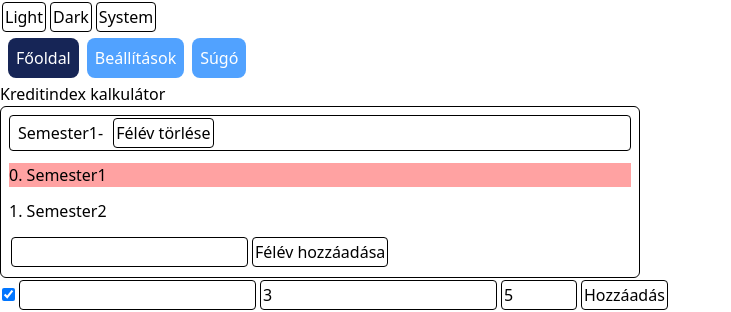
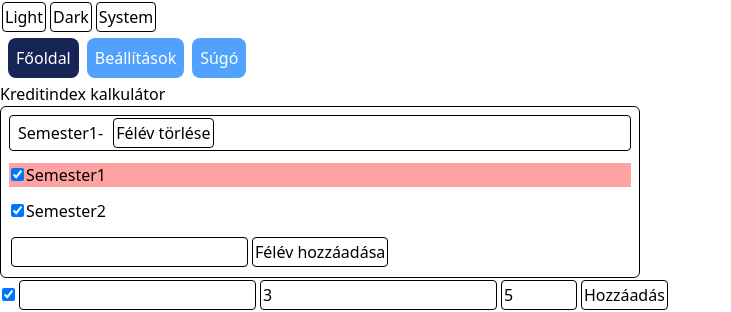
Before and after one commit to janosnagygyorgy/kredit-v2, a React (Vite) app: page /Home in a window 1280 px wide. Shown: the top 312 px of the page, without its empty margins (0-731 px from the left). Built offline with nearby package versions, Linux system fonts and the light colour scheme.

Commit message:
Add semester include option
Added the ability to include/exclude semesters from the cumulated statistics.

```diff
--- a/src/interfaces/Semester.ts
+++ b/src/interfaces/Semester.ts
@@ -1,3 +1,3 @@
 import type { Subject } from "./Subject";
 
-export type Semester = { name: string; subjects: Subject[] };
+export type Semester = { name: string; included: boolean; subjects: Subject[] };
--- a/src/pages/home/Home.tsx
+++ b/src/pages/home/Home.tsx
@@ -24,7 +24,13 @@ function Home({
     data.find((s) => s.name === selectedSemester)?.subjects ?? [];
   const date = new Date();
   const defaultSemesterName =
-    date.getFullYear() + "/" + (date.getMonth() < 7 ? "2" : "1");
+    date.getMonth() < 9
+      ? `${date.getFullYear() - 1}/${date.getFullYear().toString().slice(-2)}/${
+          date.getMonth() < 2 ? 1 : 2
+        }`
+      : `${date.getFullYear()}/${(date.getFullYear() + 1)
+          .toString()
+          .slice(-2)}/1`;
 
   //#region Semesters
   function addSemester(newSemester: string): void {
@@ -36,7 +42,13 @@ function Home({
       alert("Már létezik ilyen félév.");
       return;
     }
-    setData((d) => [...d, { name: newSemester, subjects: [] }] as StoredData);
+    setData(
+      (d) =>
+        [
+          ...d,
+          { name: newSemester, included: true, subjects: [] },
+        ] as StoredData
+    );
     changeSemester(newSemester);
   }
 
@@ -53,7 +65,7 @@ function Home({
         () =>
           [
             ...newData,
-            { name: defaultSemesterName, subjects: [] },
+            { name: defaultSemesterName, included: true, subjects: [] },
           ] as StoredData
       );
       changeSemester(defaultSemesterName);
@@ -70,6 +82,12 @@ function Home({
   //#endregion Semesters
 
   //#region Subjects
+  function toggleSemesterIncluded(semester: string): void {
+    setData((d) =>
+      d.map((s) => (s.name === semester ? { ...s, included: !s.included } : s))
+    );
+  }
+
   function updateSemesterSubjects(
     subjects: Subject[],
     semester: string = selectedSemester
@@ -117,10 +135,11 @@ function Home({
     <>
       <h1>Kreditindex kalkulátor</h1>
       <SemesterSelect
-        options={data.map((s) => s.name)}
+        options={data.map((s) => s)}
         selectedSemester={selectedSemester}
         onAddSemester={addSemester}
         onChangeSelectedSemester={changeSemester}
+        onToggleSemesterIncluded={toggleSemesterIncluded}
         onDeleteSemester={deleteSemester}
         onMoveSemester={moveSemester}
       />
--- a/src/pages/home/components/SemesterSelect.tsx
+++ b/src/pages/home/components/SemesterSelect.tsx
@@ -1,12 +1,14 @@
 import { useRef, useState } from "react";
 import type { DraggableItem } from "components/DragDropList/DraggableItem";
 import DragDropList from "components/DragDropList/DragDropList";
+import type { Semester } from "interfaces/Semester";
 
 interface SemesterSelectProps {
-  options: string[];
+  options: Semester[];
   selectedSemester: string;
   onAddSemester: (newSemester: string) => void;
   onChangeSelectedSemester: (selectedSemester: string) => void;
+  onToggleSemesterIncluded: (semester: string) => void;
   onDeleteSemester: (semesterToDelete: string) => void;
   onMoveSemester: (fromIndex: number, toIndex: number) => void;
 }
@@ -16,6 +18,7 @@ function SemesterSelect({
   selectedSemester,
   onAddSemester,
   onChangeSelectedSemester,
+  onToggleSemesterIncluded,
   onDeleteSemester,
   onMoveSemester,
 }: SemesterSelectProps) {
@@ -49,19 +52,29 @@ function SemesterSelect({
           <DragDropList
             onMoveItem={onMoveSemester}
             items={options.map(
-              (option, index) =>
+              (option) =>
                 ({
-                  key: option,
+                  key: option.name,
                   children: (
                     <div
-                      onClick={() => handleSemesterChange(option)}
+                      onClick={(e) => {
+                        if (!(e.target instanceof HTMLInputElement))
+                          handleSemesterChange(option.name);
+                      }}
                       className={`cursor-pointer active:cursor-grabbing ${
-                        option === selectedSemester
+                        option.name === selectedSemester
                           ? "bg-red-300 dark:bg-red-900"
                           : ""
                       }`}
                     >
-                      {`${index}. ${option}`}
+                      <input
+                        type="checkbox"
+                        checked={option.included}
+                        onChange={() => {
+                          onToggleSemesterIncluded(option.name);
+                        }}
+                      />
+                      {option.name}
                     </div>
                   ),
                 } as DraggableItem)
--- a/src/services/CalculatorService.ts
+++ b/src/services/CalculatorService.ts
@@ -202,6 +202,7 @@ class CalculatorService {
   public cumulatedCreditSum(): number {
     let sum = 0;
     for (let i = 0; i < this.data.length; i++) {
+      if (this.data[i].included)
         sum += this.semesterCreditSum(this.data[i].name);
       if (this.data[i].name === this.selectedSemester) break;
     }
@@ -213,8 +214,10 @@ class CalculatorService {
     let gradeSum = 0;
     let numberOfSubjects = 0;
     for (let i = 0; i < this.data.length; i++) {
+      if (this.data[i].included) {
         gradeSum += this.semesterGradeSum(this.data[i].name);
         numberOfSubjects += this.semesterNumberOfSubjects(this.data[i].name);
+      }
       if (this.data[i].name === this.selectedSemester) break;
     }
     return this.round(gradeSum / numberOfSubjects, 2);
@@ -225,10 +228,14 @@ class CalculatorService {
     let creditGradeProductSum = 0;
     let completedCreditSum = 0;
     for (let i = 0; i < this.data.length; i++) {
+      if (this.data[i].included) {
         creditGradeProductSum += this.semesterCompletedCreditGradeProductSum(
           this.data[i].name
         );
-      completedCreditSum += this.semesterCompletedCreditSum(this.data[i].name);
+        completedCreditSum += this.semesterCompletedCreditSum(
+          this.data[i].name
+        );
+      }
       if (this.data[i].name === this.selectedSemester) break;
     }
     return this.round(creditGradeProductSum / completedCreditSum, 2);
@@ -238,6 +245,7 @@ class CalculatorService {
   public cumulatedCompletedCreditSum(): number {
     let sum = 0;
     for (let i = 0; i < this.data.length; i++) {
+      if (this.data[i].included)
         sum += this.semesterCompletedCreditSum(this.data[i].name);
       if (this.data[i].name === this.selectedSemester) break;
     }
@@ -249,10 +257,12 @@ class CalculatorService {
     let creditGradeProductSum = 0;
     let semesterCounter = 0;
     for (let i = 0; i < this.data.length; i++) {
+      if (this.data[i].included) {
         semesterCounter++;
         creditGradeProductSum += this.semesterCompletedCreditGradeProductSum(
           this.data[i].name
         );
+      }
       if (this.data[i].name === this.selectedSemester) break;
     }
     return this.round(creditGradeProductSum / (semesterCounter * 30), 2);
--- a/src/services/StorageService.ts
+++ b/src/services/StorageService.ts
@@ -10,8 +10,8 @@ class StorageService {
     const data = localStorage.getItem("data");
     if (!data)
       return [
-        { name: "Semester1", subjects: [] },
-        { name: "Semester2", subjects: [] },
+        { name: "Semester1", included: true, subjects: [] },
+        { name: "Semester2", included: true, subjects: [] },
       ];
     return JSON.parse(data);
   }
```
Lines whose indentation alone changed are shown as unchanged.
